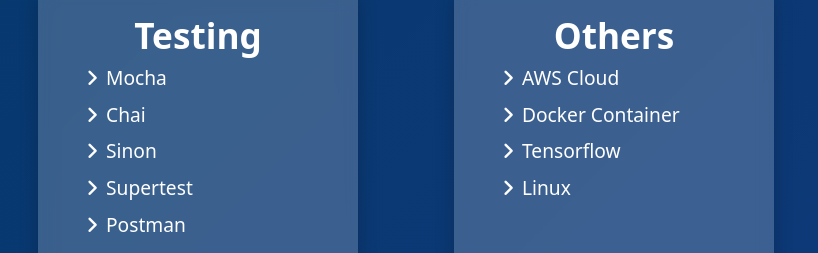
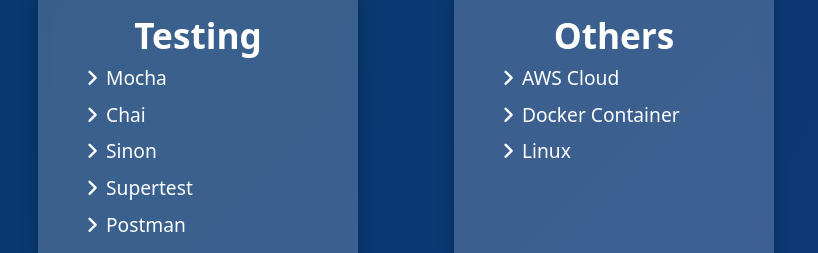
Before and after one commit to JMO3E/jmo-developer, an Angular app: page / in a window 1280 px wide. Shown: the part 2482-2735 px from the top of the page, without its empty margins (210-1028 px from the left). Built offline with nearby package versions, Linux system fonts and the light colour scheme.

Commit message:
Update Sections.

```diff
--- a/src/app/skills/skills.component.html
+++ b/src/app/skills/skills.component.html
@@ -173,10 +173,6 @@
             </li>
             <li class="col">
               <i class="fa-solid fa-angle-right pe-2"></i>
-              <span>Tensorflow</span>
-            </li>
-            <li class="col">
-              <i class="fa-solid fa-angle-right pe-2"></i>
               <span>Linux</span>
             </li>
           </ul>
```
